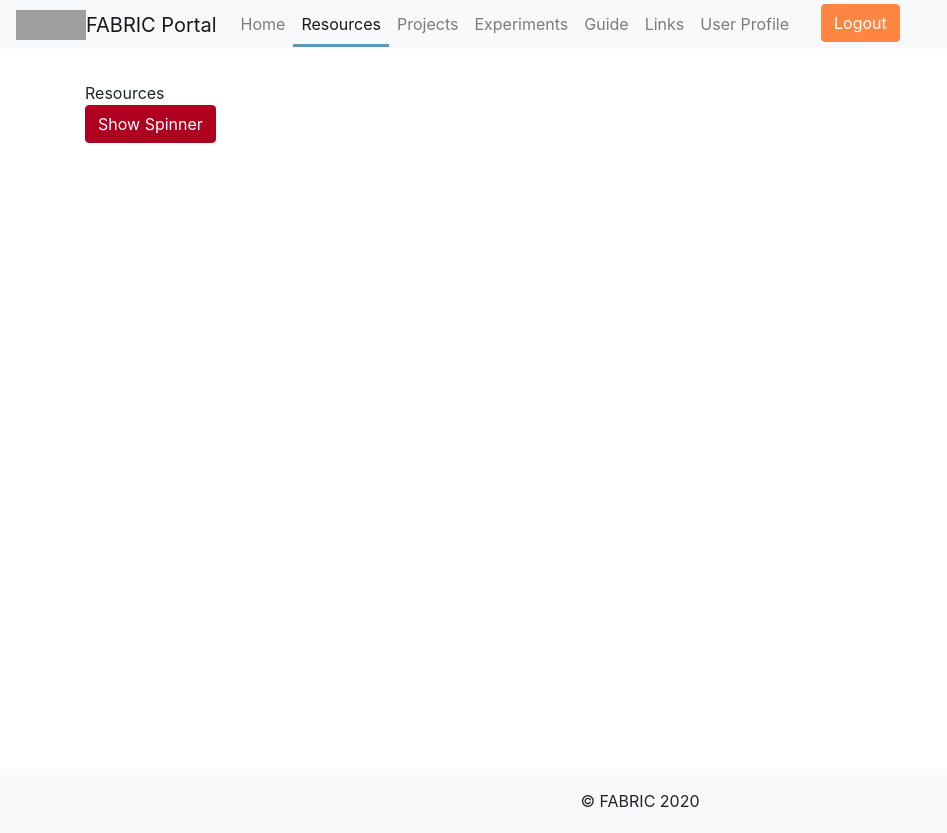
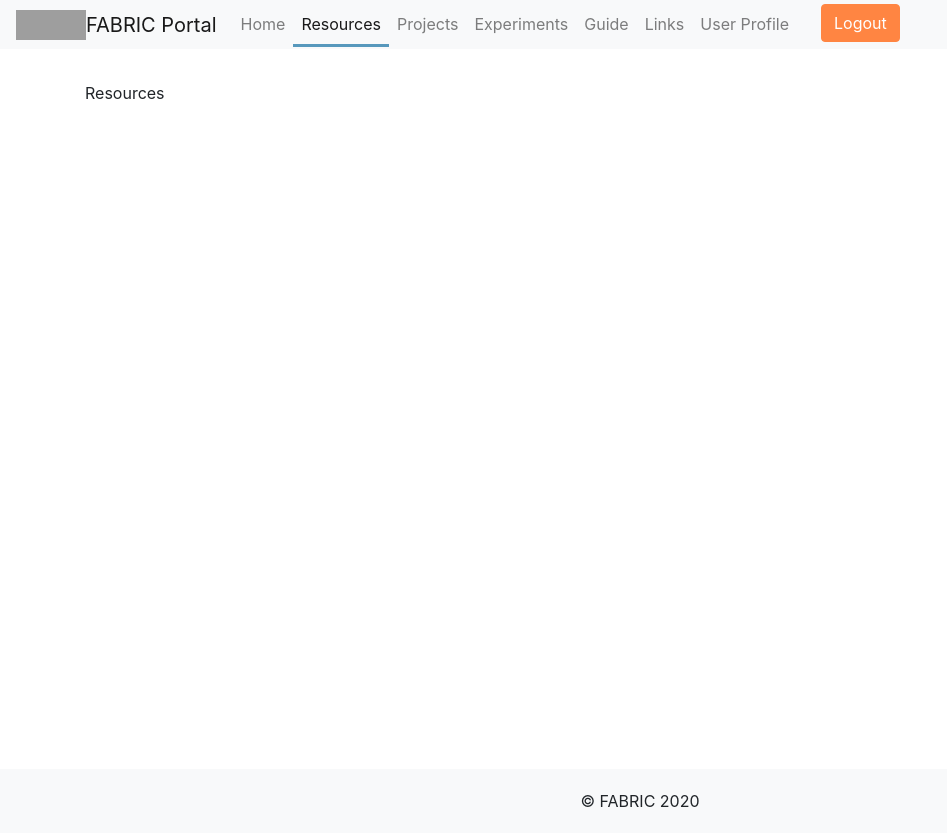
Before and after one commit to fabric-testbed/fabric-portal, a React (Create React App) app: page /resources in a window 1280 px wide. Shown: the whole page, without its empty margins (0-947 px from the left). Built offline with nearby package versions, Linux system fonts and the light colour scheme; grey boxes are pictures that could not be loaded.

Commit message:
#48: modified overlay style to fit whole viewport

```diff
--- a/src/components/common/LoadSpinner.jsx
+++ b/src/components/common/LoadSpinner.jsx
@@ -8,22 +8,35 @@ function LoadSpinner(){
   const target = useRef(null);
   return (
     <div>
-      <Button variant="danger" ref={target} onClick={() => setShow(!show)}>
-        Show Spinner
+      <Button ref={target} onClick={() => setShow(!show)}
+       style={{
+        position:"absolute",
+        top: 0,
+        left: 0,
+        width: "0.1rem",
+        height: "0.1rem",
+        backgroundColor: "transparent",
+        border: "none",
+        overflow: "hidden",
+        outline: "none"
+      }}
+      >
+        Hidden
       </Button>
-      <Overlay target={target.current} show={show} placement="right">
+      <Overlay target={target.current} show={show} placement="auto">
         {({ placement, arrowProps, show: _show, popper, ...props }) => (
           <div
             {...props}
             style={{
               backgroundColor: 'rgba(0, 0, 0, 0.5)',
-              padding: '100px 100px',
               width: "100%",
-              height: "100%",
+              height: "100vh",
+              overflow: "hidden",
               color: 'white',
               fontSize: "2rem",
               ...props.style,
             }}
+            className="d-flex align-items-center justify-content-center"
           >
             Creating project...
             <Spinner animation="border" role="status" variant="white" />
```
